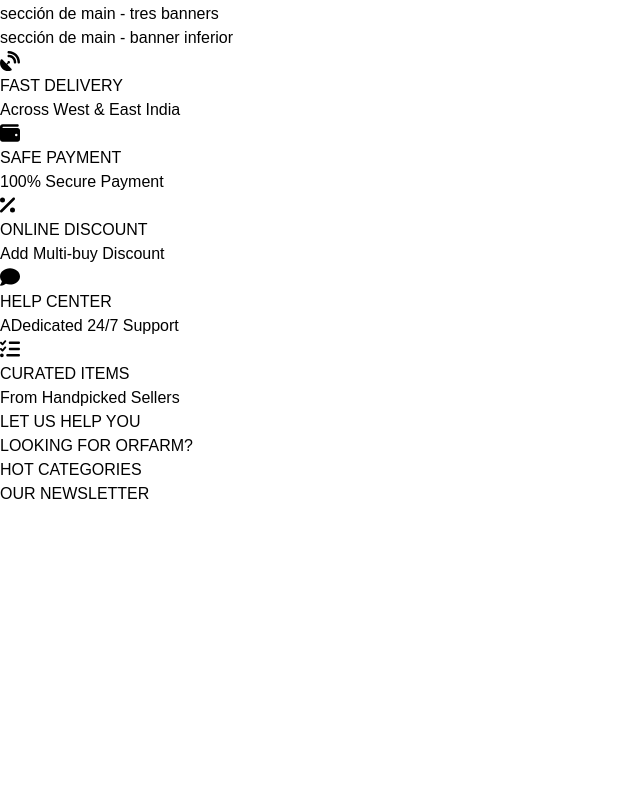
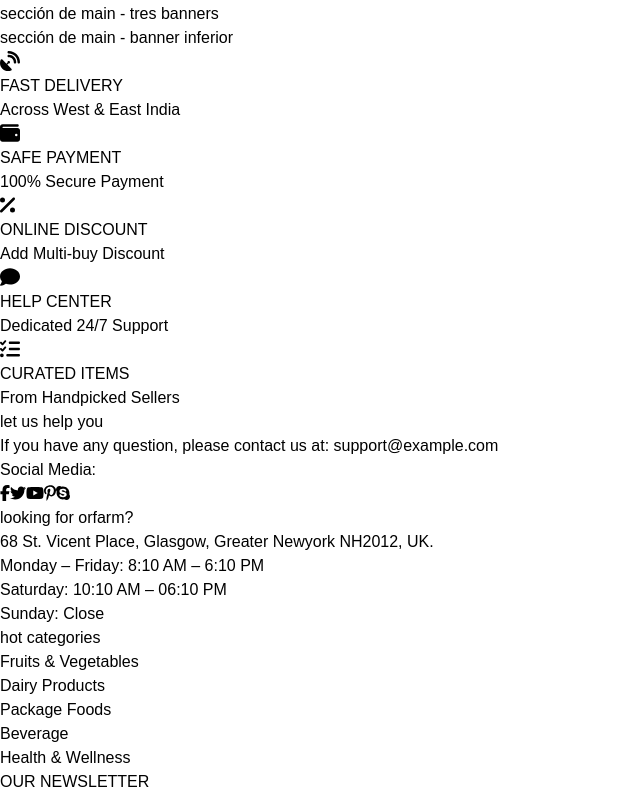
Before and after one commit to vnasp/ecommerce-vue3-frontend-user, a Vue app: page / in a window 1280 px wide. Shown: the part 1078-1872 px from the top of the page, without its empty margins (0-640 px from the left). Before the commit the page ends 1584 px from the top, so only its background shows below. Built offline with nearby package versions, Linux system fonts and the light colour scheme.

Commit message:
Add styles to LinkSection component.

```diff
--- a/src/assets/tailwind.css
+++ b/src/assets/tailwind.css
@@ -9,10 +9,10 @@ body {
 
 @layer components {
   .h3-feat-card {
-    @apply text-xs font-bold mb-1
+    @apply mb-1 text-xs
   }
 
   .p-feat-card {
-    @apply text-xs font-medium text-indigo-100
+    @apply text-indigo-200 text-xs
   }
 }
--- a/src/components/SiteFooter/FeaturesSection.vue
+++ b/src/components/SiteFooter/FeaturesSection.vue
@@ -1,28 +1,28 @@
 <template>
   <section class="flex justify-evenly py-8">
-    <section class="grid grid-cols-2 md:grid-cols-3 lg:grid-cols-5 w-5/6 border-b border-indigo-400 pb-4">
+    <section class="grid grid-cols-2 md:grid-cols-3 lg:grid-cols-5 w-5/6 border-b border-indigo-400 pb-4 text-center text-xs">
       <article class="p-4">
-        <font-awesome-icon icon="fa-solid fa-satellite-dish" size="lg" class="mb-2"/>
+        <font-awesome-icon icon="fa-solid fa-satellite-dish" size="lg" class="mb-1"/>
         <h3 class="h3-feat-card">FAST DELIVERY</h3>
         <p class="p-feat-card">Across West & East India</p>
       </article>
       <article class="p-4">
-        <font-awesome-icon icon="fa-solid fa-wallet" size="lg" class="mb-2" />
+        <font-awesome-icon icon="fa-solid fa-wallet" size="lg" class="mb-1" />
         <h3 class="h3-feat-card">SAFE PAYMENT</h3>
         <p class="p-feat-card">100% Secure Payment</p>
       </article>
       <article class="p-4">
-        <font-awesome-icon icon="fa-solid fa-percent" size="lg" class="mb-2" />
+        <font-awesome-icon icon="fa-solid fa-percent" size="lg" class="mb-1" />
         <h3 class="h3-feat-card">ONLINE DISCOUNT</h3>
         <p class="p-feat-card">Add Multi-buy Discount</p>
       </article>
       <article class="p-4">
-        <font-awesome-icon icon="fa-solid fa-comment" size="lg" class="mb-2" />
+        <font-awesome-icon icon="fa-solid fa-comment" size="lg" class="mb-1" />
         <h3 class="h3-feat-card">HELP CENTER</h3>
-        <p class="p-feat-card">ADedicated 24/7 Support</p>
+        <p class="p-feat-card">Dedicated 24/7 Support</p>
       </article>
       <article class="p-4">
-        <font-awesome-icon icon="fa-solid fa-list-check" size="lg" class="mb-2" />
+        <font-awesome-icon icon="fa-solid fa-list-check" size="lg" class="mb-1" />
         <h3 class="h3-feat-card">CURATED ITEMS</h3>
         <p class="p-feat-card">From Handpicked Sellers</p>
       </article>
--- a/src/components/SiteFooter/LinksSection.vue
+++ b/src/components/SiteFooter/LinksSection.vue
@@ -1,11 +1,41 @@
 <template>
-  <section class="flex flex-col lg:flex-row flex-wrap justify-evenly pb-6">
-    <section class="flex flex-col justify-center md:flex-row">
-      <article>LET US HELP YOU</article>
-      <article>LOOKING FOR ORFARM?</article>
-      <article>HOT CATEGORIES</article>
+  <section class="flex flex-col lg:flex-row flex-wrap justify-evenly pb-6 px-10">
+    <section class="flex flex-col md:flex-row flex-none md:1/3 lg:w-4/6 justify-center text-sm">
+      <article class="flex-auto md:flex-initial lg:w-4/12 pe-6">
+        <h4 class="uppercase mb-5">let us help you</h4>
+        <p class="mb-5 text-indigo-200">If you have any question, please contact us at: <span class="text-lime-600">support@example.com</span></p>
+        <div>
+          <p class="text-indigo-200 mb-1">Social Media:</p>
+          <font-awesome-icon icon="fa-brands fa-facebook-f" class="me-2" />
+          <font-awesome-icon icon="fa-brands fa-twitter" class="me-2" />
+          <font-awesome-icon icon="fa-brands fa-youtube" class="me-2" />
+          <font-awesome-icon icon="fa-brands fa-pinterest-p" class="me-2" />
+          <font-awesome-icon icon="fa-brands fa-skype" class="me-2" />
+        </div>
+      </article>
+      <article class="flex-auto md:flex-1 lg:w-5/12 pe-6">
+        <h4 class="uppercase mb-5">looking for orfarm?</h4>
+        <p class="mb-5 text-indigo-200">68 St. Vicent Place, Glasgow, Greater Newyork NH2012, UK.</p>
+        <div class="text-indigo-200">
+          <p>Monday – Friday: <span class="text-white">8:10 AM – 6:10 PM</span></p>
+          <p>Saturday: <span class="text-white">10:10 AM – 06:10 PM</span></p>
+          <p>Sunday: <span class="text-white">Close</span></p>
+        </div>
+      </article>
+      <article class="flex-auto md:flex-initial lg:w-3/12 pe-6">
+        <h4 class="uppercase mb-5">hot categories</h4>
+        <div>
+          <ul>
+            <li class="mb-2 transition ease-in-out duration-600 hover:translate-x-2"><a class="text-indigo-200 hover:text-white hover:cursor-pointer">Fruits & Vegetables</a></li>
+            <li class="mb-2 transition ease-in-out duration-600 hover:translate-x-2"><a class="text-indigo-200 hover:text-white hover:cursor-pointer">Dairy Products</a></li>
+            <li class="mb-2 transition ease-in-out duration-600 hover:translate-x-2"><a class="text-indigo-200 hover:text-white hover:cursor-pointer">Package Foods</a></li>
+            <li class="mb-2 transition ease-in-out duration-600 hover:translate-x-2"><a class="text-indigo-200 hover:text-white hover:cursor-pointer">Beverage</a></li>
+            <li class="mb-2 transition ease-in-out duration-600 hover:translate-x-2"><a class="text-indigo-200 hover:text-white hover:cursor-pointer">Health & Wellness</a></li>
+          </ul>
+        </div>
+      </article>
     </section>
-    <NewsletterSection/>
+    <NewsletterSection class="flex-none md:w-1/3 lg:w-2/6"/>
   </section>
 </template>
 
--- a/src/main.js
+++ b/src/main.js
@@ -16,8 +16,11 @@ import { faSatelliteDish, faWallet, faPercent, faComment, faListCheck, faBagShop
 /* import specific regular icons */
 import { faUser, faHeart } from '@fortawesome/free-regular-svg-icons'
 
+/* import specific brand icons */
+import { faFacebookF, faTwitter, faYoutube, faPinterestP, faSkype } from '@fortawesome/free-brands-svg-icons'
+
 /* add icons to the library */
-library.add(faSatelliteDish, faWallet, faPercent, faComment, faListCheck, faUser, faHeart, faBagShopping, faMagnifyingGlass)
+library.add(faSatelliteDish, faWallet, faPercent, faComment, faListCheck, faUser, faHeart, faBagShopping, faMagnifyingGlass, faFacebookF, faTwitter, faYoutube, faPinterestP, faSkype)
 
 /* add font awesome icon component */
 Vue.component('font-awesome-icon', FontAwesomeIcon)
```
